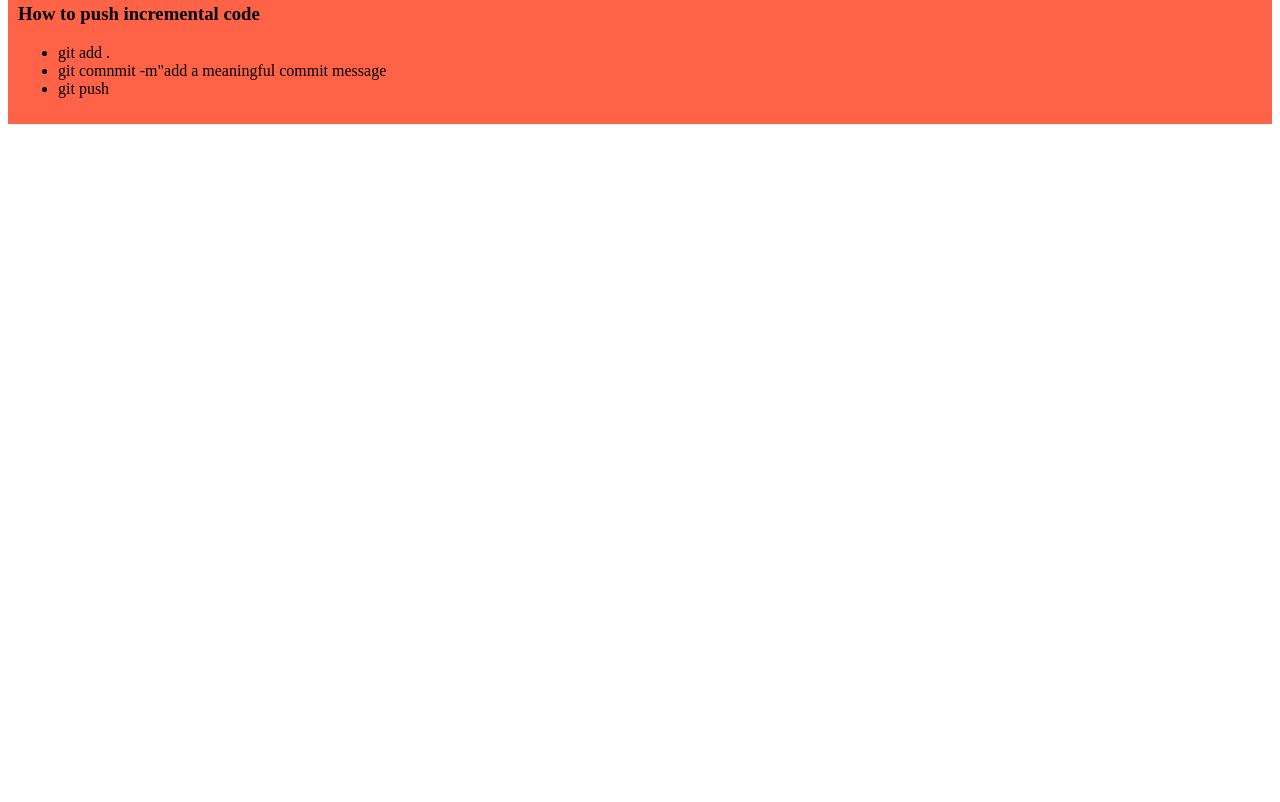
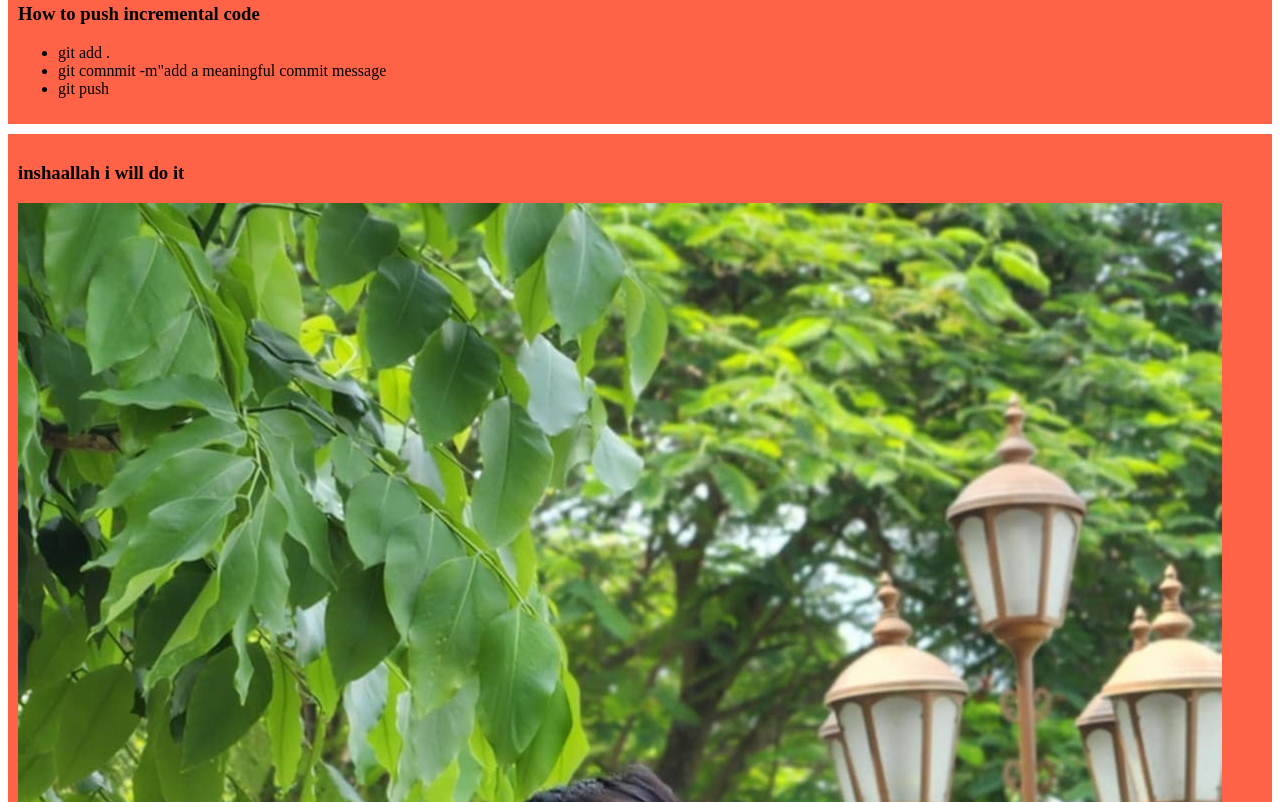
Before and after one commit to waysurrahman/My-first-github-ripo, a plain HTML site: page index.html in a window 1280 px wide. Shown: the part 458-1260 px from the top of the page. Before the commit the page ends 800 px from the top, so only its background shows below. Drawn offline with Linux system fonts and the light colour scheme.

Commit message:
my picture

```diff
--- a/index.html
+++ b/index.html
@@ -33,5 +33,9 @@
             <li>git push</li>
         </ul>
     </div>
+    <div>
+        <h3>inshaallah i will do it</h3>
+        <img src="images/ami.jpg" alt="">
+    </div>
 </body>
 </html>
```
Also changed, not shown: images/ami.jpg (added).
